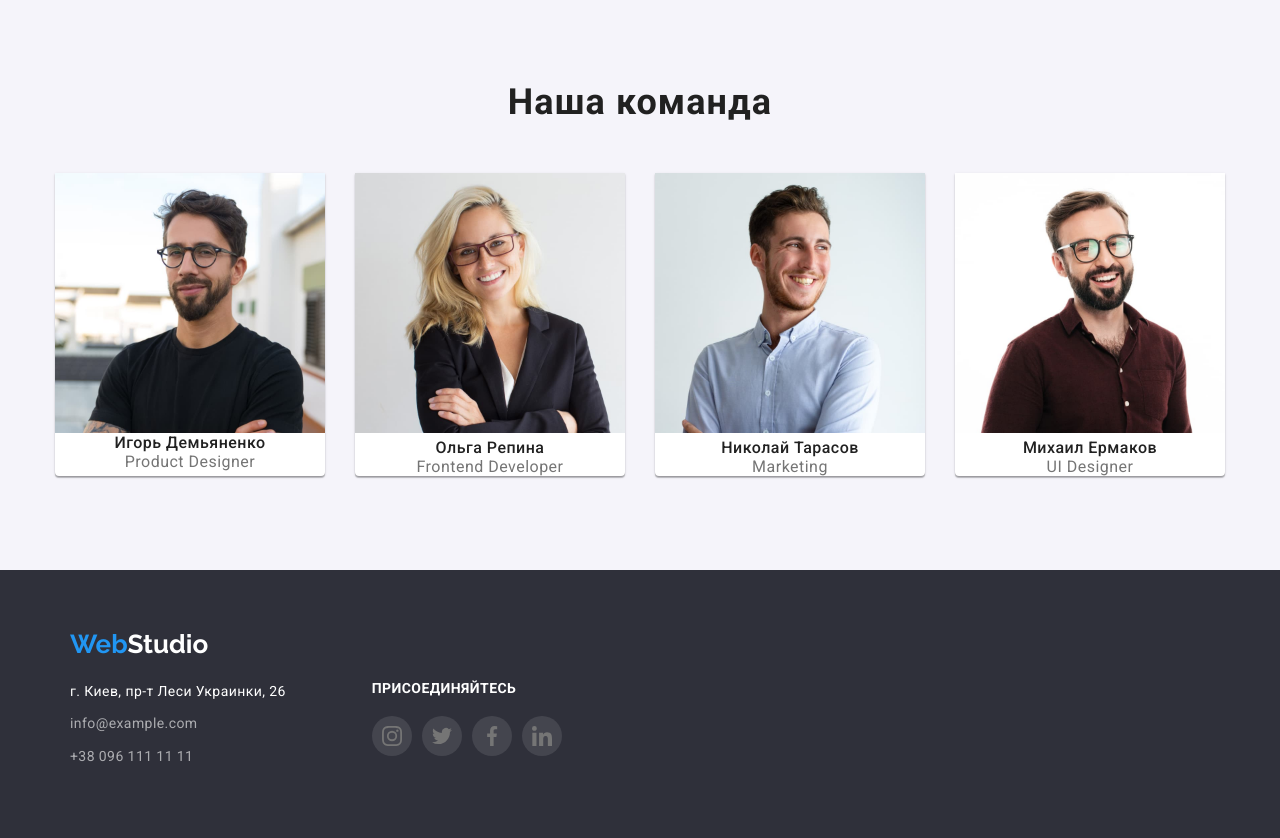
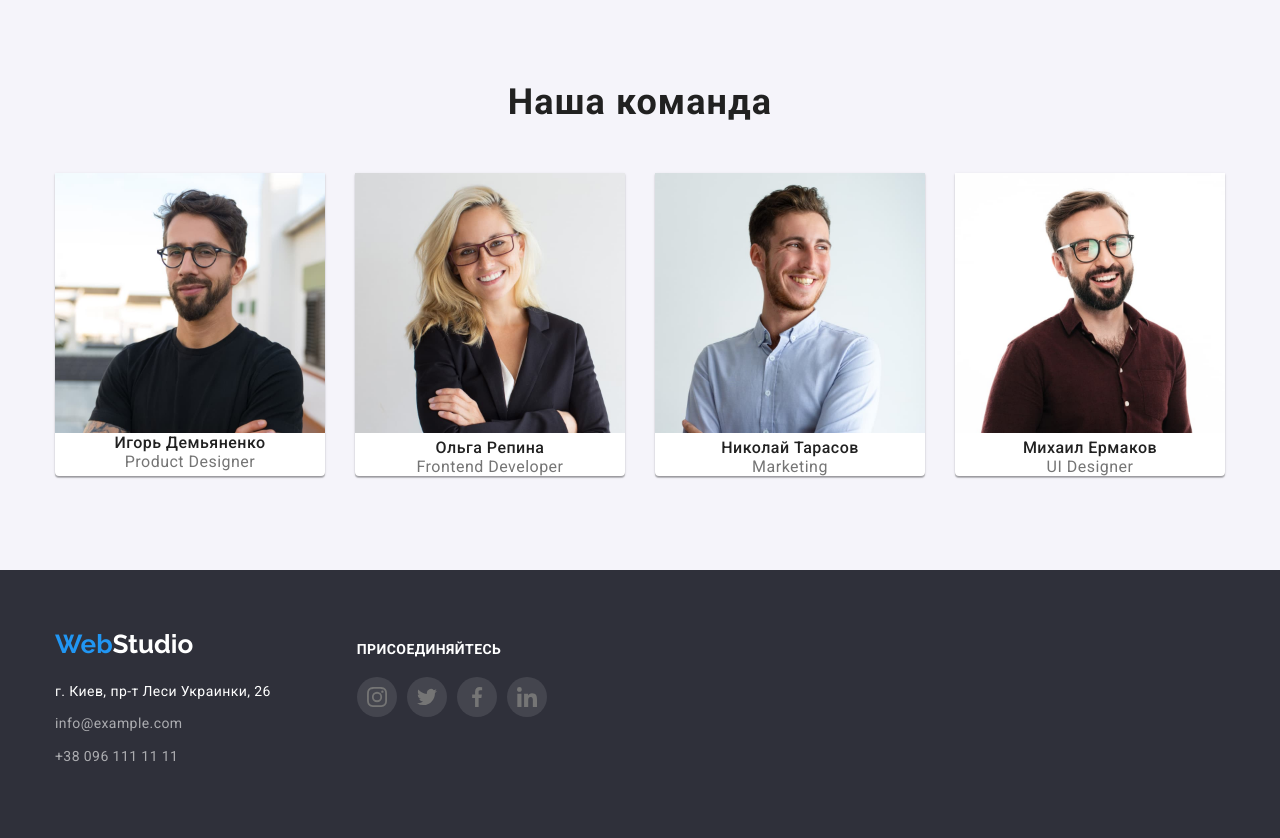
Before and after one commit to AVerba/goit-markup-hw-03, a plain HTML site: page index.html in a window 1280 px wide. Shown: the part 1462-2300 px from the top of the page. Drawn offline with nearby package versions, Linux system fonts and the light colour scheme.

Commit message:
mod footer murkup

```diff
--- a/css/styles.css
+++ b/css/styles.css
@@ -241,7 +241,7 @@ h3 {
   display: flex;
 }
 
-.tasks__list li + li{
+.tasks__list li + li {
   margin-left: 30px;
 }
 /*=========TEAM===========*/
@@ -279,7 +279,7 @@ h3 {
   background-color: var(--footer-bg-color);
 }
 .footer__logo {
-  margin: 60px 0 20px 15px;
+  margin: 60px 0 20px 0;
 }
 .footer__logo span {
   color: #ffff;
@@ -293,7 +293,7 @@ h3 {
   margin-right: 86px;
 }
 .f-contacts__list {
-  margin: 0 0 0 15px;
+  /* margin: 0 0 0 15px; */
   padding: 0;
 }
 .f-contacts__list li {
@@ -314,6 +314,9 @@ h3 {
 }
 .f-contacts__link:hover {
   color: var(--action-color);
+}
+.footer__social {
+  margin: 71px 0 0 0;
 }
 .f-social__list {
   display: flex;
--- a/index.html
+++ b/index.html
@@ -117,9 +117,9 @@
         </main>
         <footer class="footer">
             <div class="container">
-                <a href="./index.html" class="footer__logo logo">Web<span>Studio</span></a>
                 <div class="footer_row">
                     <address class="footer__contacts f-contacts">
+                        <a href="./index.html" class="footer__logo logo">Web<span>Studio</span></a>
                         <ul class="f-contacts__list">
                             <li><a class="f-contacts__link" href="https://goo.gl/maps/Z7a2orzkB7U8Lw847" target="_blank" rel="noreferrer noopener">г. Киев, пр-т Леси Украинки, 26</a></li>
                             <li><a class="f-contacts__link" href="mailto:info@example.com">info@example.com</a></li>
```
Also changed, not shown: portfolio.html (+1 -1 lines).
